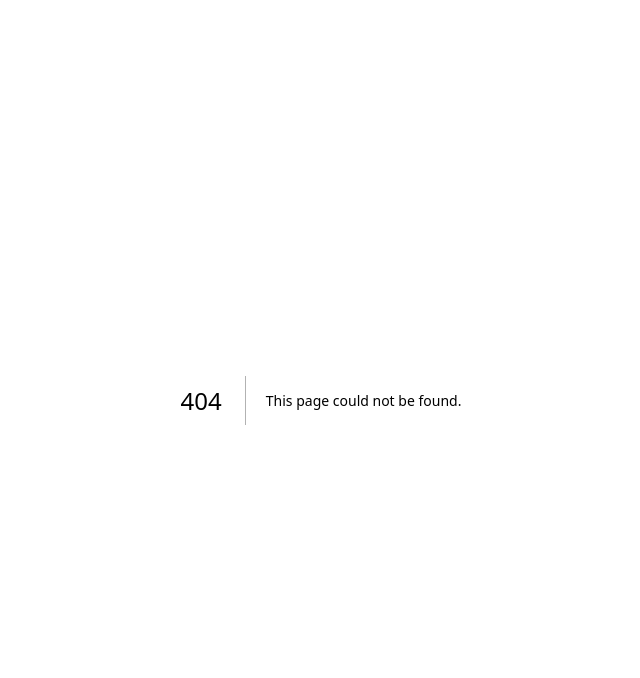
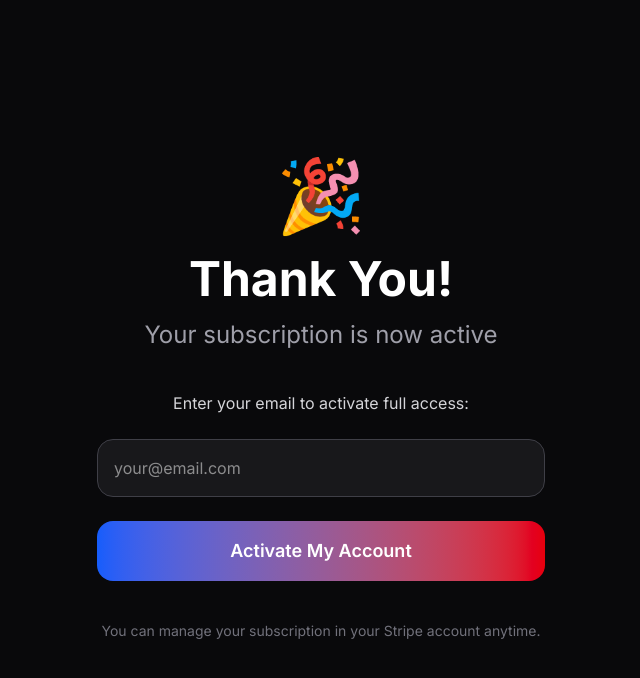
Before and after one commit to walesai/a-wales, a Next.js app: page /success in a window 1280 px wide. Before the commit this address had no page. Shown: the top 678 px of the page, without its empty margins (319-959 px from the left). Built offline with nearby package versions, Linux system fonts and the light colour scheme.

Commit message:
Add success page for Stripe subscriptions

```diff
--- /dev/null
+++ b/app/success/page.tsx
@@ -0,0 +1,64 @@
+'use client';
+
+import { useEffect, useState } from 'react';
+import Link from 'next/link';
+
+export default function Success() {
+  const [email, setEmail] = useState('');
+  const [saved, setSaved] = useState(false);
+
+  useEffect(() => {
+    // Get session_id from URL if Stripe redirected here
+    const params = new URLSearchParams(window.location.search);
+    const sessionId = params.get('session_id');
+    if (sessionId) {
+      console.log('Payment successful - Session ID:', sessionId);
+    }
+  }, []);
+
+  const saveEmail = () => {
+    if (email) {
+      localStorage.setItem('userEmail', email);
+      localStorage.setItem('isSubscribed', 'true');
+      setSaved(true);
+    }
+  };
+
+  return (
+    <div className="min-h-screen bg-zinc-950 text-white flex items-center justify-center px-6">
+      <div className="max-w-md text-center">
+        <div className="text-7xl mb-6">🎉</div>
+        <h1 className="text-5xl font-bold mb-4">Thank You!</h1>
+        <p className="text-2xl text-zinc-400 mb-10">Your subscription is now active</p>
+
+        {!saved ? (
+          <>
+            <p className="mb-6 text-zinc-300">Enter your email to activate full access:</p>
+            <input
+              type="email"
+              value={email}
+              onChange={(e) => setEmail(e.target.value)}
+              placeholder="your@email.com"
+              className="w-full p-4 rounded-2xl bg-zinc-900 border border-zinc-700 text-white mb-6 focus:outline-none focus:border-blue-500"
+            />
+            <button
+              onClick={saveEmail}
+              className="w-full py-4 bg-gradient-to-r from-blue-600 to-red-600 rounded-2xl font-semibold text-lg hover:scale-105 transition"
+            >
+              Activate My Account
+            </button>
+          </>
+        ) : (
+          <div>
+            <p className="text-green-400 text-xl mb-8">✅ Account activated successfully!</p>
+            <Link href="/chat" className="block w-full py-4 bg-white text-black rounded-2xl font-semibold">
+              Start Using a.wales →
+            </Link>
+          </div>
+        )}
+
+        <p className="mt-10 text-sm text-zinc-500">You can manage your subscription in your Stripe account anytime.</p>
+      </div>
+    </div>
+  );
+}
```
